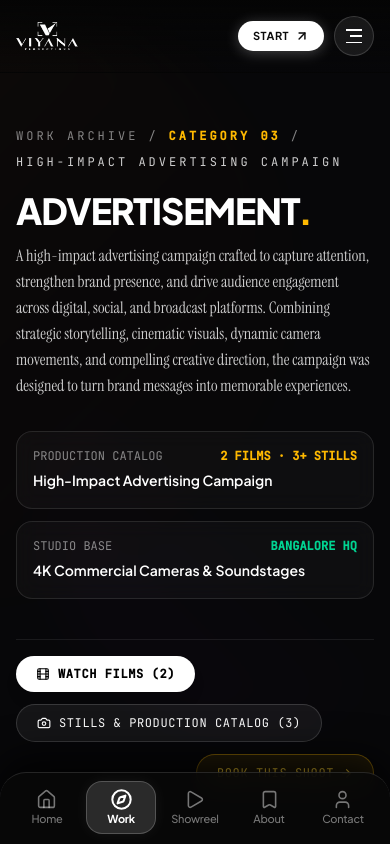
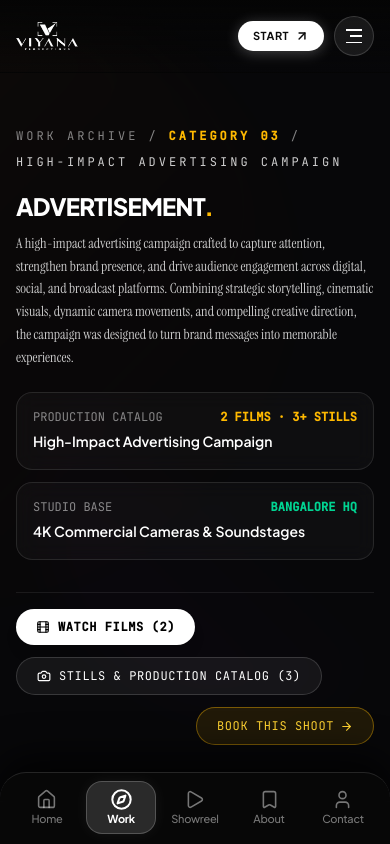
Before and after one commit to worexatechnologies-stack/viynana-producations, a React (Vite) app: page /work/advertisement in a window 390 px wide. Shown: the top 844 px of the page. Built offline with nearby package versions, Linux system fonts and the light colour scheme; the HTML template or start-up script is replaced by a standard one.

Commit message:
Optimize work/services titles to 1-2 lines with responsive sizing; sync all portfolio influencer reels and films to work detail page

```diff
--- a/src/data/projects.ts
+++ b/src/data/projects.ts
@@ -705,9 +705,12 @@ export const projects: Project[] = [
       "/final-output.mp4",
       "/final-render-video-volpue.mp4"
     ],
-    instagramReelUrl: "https://www.instagram.com/reel/DfPiKmuMugc/?psln=MXdzcmd4MTB1YXVjYw==",
+    instagramReelUrl: "https://www.instagram.com/reel/DfPiKmuMugc/?exln=MXdzcmd4MTB1YXVjYw==",
     instagramReels: [
-      "https://www.instagram.com/reel/DfPiKmuMugc/?psln=MXdzcmd4MTB1YXVjYw=="
+      "https://www.instagram.com/reel/DfPiKmuMugc/?exln=MXdzcmd4MTB1YXVjYw==",
+      "https://www.instagram.com/reel/DfCi048T8Jz/?dlrf=NHFnNzgxanY5dGpp",
+      "https://www.instagram.com/reel/De9Vwv6CBSj/?dlrf=MW1zNThlbXlhcnN4Zw==",
+      "https://www.instagram.com/reel/DeuCeLIzMWk/?psln=MXZucjJlc2pwMHQ3ZQ=="
     ],
     videoDuration: "1:30",
     description: "We shoot stylish videos and photos for influencers. It helps you to get more followers and brand deals.",
--- a/src/pages/PodcastPage.tsx
+++ b/src/pages/PodcastPage.tsx
@@ -59,7 +59,7 @@ export default function PodcastPage() {
             initial={{ opacity: 0, y: 30 }}
             animate={{ opacity: 1, y: 0 }}
             transition={{ duration: 0.8, ease: [0.16, 1, 0.3, 1] }}
-            className="text-4xl sm:text-6xl md:text-7xl lg:text-[7.5vw] font-display font-extrabold tracking-tight uppercase leading-[0.88] text-white select-none mb-6"
+            className="text-3xl sm:text-5xl md:text-6xl lg:text-[4.25rem] font-display font-extrabold tracking-tight uppercase leading-[0.98] text-white select-none mb-6"
           >
             <span className="block">YOUR VOICE.</span>
             <span className="block">YOUR PLATFORM.</span>
--- a/src/pages/StudioPage.tsx
+++ b/src/pages/StudioPage.tsx
@@ -61,7 +61,7 @@ export default function StudioPage() {
             initial={{ opacity: 0, y: 30 }}
             animate={{ opacity: 1, y: 0 }}
             transition={{ duration: 0.8, ease: [0.16, 1, 0.3, 1] }}
-            className="text-4xl sm:text-6xl md:text-7xl lg:text-[7.5vw] font-display font-extrabold tracking-tight uppercase leading-[0.88] text-white select-none mb-6"
+            className="text-3xl sm:text-5xl md:text-6xl lg:text-[4.25rem] font-display font-extrabold tracking-tight uppercase leading-[0.98] text-white select-none mb-6"
           >
             <span className="block">PROFESSIONAL</span>
             <span className="block">STUDIO SPACES.</span>
--- a/src/pages/WorkDetailPage.tsx
+++ b/src/pages/WorkDetailPage.tsx
@@ -283,6 +283,33 @@ function getProjectCinemaFilms(project: Project): CinemaFilmItem[] {
         badge: "01 / Studio Space",
         description:
           "Fully equipped production soundstage in Bangalore with Aputure/Profoto lighting grid, cyclorama wall, and client amenities.",
+      },
+    ];
+  }
+
+  if (project.slug === "influencer-shoot") {
+    return [
+      {
+        id: "influencer-1",
+        title: "Featured Influencer Film · 4K Edition",
+        tag: "Creator Showcase",
+        category: "Influencer Shoot",
+        src: "/final-output.mp4",
+        poster: "/reel-01-poster.jpg",
+        badge: "01 / Featured Reel",
+        description:
+          "High-retention 9:16 vertical cuts and cinematic 4K creator storytelling engineered to capture attention on Instagram feeds.",
+      },
+      {
+        id: "influencer-2",
+        title: "Creator Lifestyle & Viral Motion Master",
+        tag: "Creator Cinema",
+        category: "Influencer Shoot",
+        src: "/final-render-video-volpue.mp4",
+        poster: "/reel-02-poster.jpg",
+        badge: "02 / Creator Cinema",
+        description:
+          "Dynamic handheld motion, high-energy pacing, and OLED-optimized color grading for lifestyle influencers and brand collaborators.",
       },
     ];
   }
@@ -394,10 +421,21 @@ function getProjectInstagramReels(project: Project): InstagramReelItem[] {
       ? [project.instagramReelUrl]
       : [];
 
+  const customReelTitles: Record<string, string[]> = {
+    "influencer-shoot": [
+      "Creator Lifestyle & Fashion Reel",
+      "High-Retention Beauty & Viral Motion",
+      "Cinematic Brand Collaboration Cut",
+      "Dynamic Portrait & Street Editorial",
+    ],
+  };
+
+  const projectTitles = customReelTitles[project.slug] || [];
+
   rawList.forEach((url, idx) => {
     reels.push({
       id: `reel-${idx + 1}`,
-      title: `${project.title} Official Instagram Reel ${rawList.length > 1 ? `#${idx + 1}` : ""}`,
+      title: projectTitles[idx] || `${project.title} Official Instagram Reel ${rawList.length > 1 ? `#${idx + 1}` : ""}`,
       url,
       tag: `${project.category} Reel`,
     });
@@ -725,20 +763,20 @@ function UniversalWorkCinemaPage({
             <span className="text-white/80">{project.deliverableType || project.category}</span>
           </div>
 
-          {/* Hero Monumental Title with Serif Contrast */}
-          <div className="grid grid-cols-1 lg:grid-cols-12 gap-8 lg:gap-14 items-end mb-10">
-            <div className="lg:col-span-8 space-y-4">
-              <h1 className="text-4xl sm:text-6xl md:text-7xl lg:text-[6.5vw] font-display font-extrabold uppercase tracking-tight text-white leading-[0.92]">
+          {/* Hero Title with Balanced Responsive Typography (1-2 Lines Max) */}
+          <div className="grid grid-cols-1 lg:grid-cols-12 gap-6 lg:gap-12 items-end mb-8 sm:mb-10">
+            <div className="lg:col-span-8 xl:col-span-9 space-y-3 sm:space-y-4">
+              <h1 className="text-2xl sm:text-4xl md:text-5xl lg:text-[3.25rem] xl:text-[3.75rem] font-display font-extrabold uppercase tracking-tight text-white leading-[1.08] sm:leading-[1.03] max-w-4xl">
                 {project.title}
                 <span className="text-amber-400">.</span>
               </h1>
-              <p className="text-base sm:text-xl md:text-2xl font-serif font-light text-white/80 leading-relaxed max-w-3xl">
+              <p className="text-sm sm:text-lg md:text-xl font-serif font-light text-white/80 leading-relaxed max-w-3xl">
                 {project.description}
               </p>
             </div>
 
             {/* Quick Metrics Bar */}
-            <div className="lg:col-span-4 flex flex-col sm:flex-row lg:flex-col gap-3">
+            <div className="lg:col-span-4 xl:col-span-3 flex flex-col sm:flex-row lg:flex-col gap-3">
               <div className="p-4 rounded-2xl bg-white/[0.03] border border-white/10 backdrop-blur-md">
                 <div className="flex items-center justify-between text-xs font-mono text-white/50 mb-1">
                   <span>PRODUCTION CATALOG</span>
@@ -808,7 +846,7 @@ function UniversalWorkCinemaPage({
                 <span className="w-2 h-2 rounded-full bg-amber-400 animate-ping" />
                 <span>COMMERCIAL MOTION &amp; REELS</span>
               </div>
-              <h2 className="text-3xl sm:text-4xl md:text-5xl font-display font-bold uppercase tracking-tight text-white">
+              <h2 className="text-2xl sm:text-3xl md:text-4xl lg:text-5xl font-display font-bold uppercase tracking-tight text-white leading-tight">
                 {project.title} Cinema
                 <span className="text-amber-400">.</span>
               </h2>
@@ -1043,7 +1081,7 @@ function UniversalWorkCinemaPage({
                 <Sparkles size={14} />
                 <span>HIGH-RESOLUTION CATALOG</span>
               </div>
-              <h2 className="text-3xl sm:text-4xl md:text-5xl font-display font-bold uppercase tracking-tight text-white">
+              <h2 className="text-2xl sm:text-3xl md:text-4xl lg:text-5xl font-display font-bold uppercase tracking-tight text-white leading-tight">
                 Editorial Stills &amp; Production Master
                 <span className="text-amber-400">.</span>
               </h2>
@@ -1225,7 +1263,7 @@ function UniversalWorkCinemaPage({
                   <span className="w-2 h-2 rounded-full bg-pink-500 animate-pulse" />
                   <span>OFFICIAL INSTAGRAM REELS // @VIYANA.PRODUCTIONS</span>
                 </div>
-                <h2 className="text-3xl sm:text-4xl md:text-5xl font-display font-bold uppercase tracking-tight text-white">
+                <h2 className="text-2xl sm:text-3xl md:text-4xl lg:text-5xl font-display font-bold uppercase tracking-tight text-white leading-tight">
                   Vertical Motion Stories
                   <span className="text-pink-500">.</span>
                 </h2>
--- a/src/pages/WorkPage.tsx
+++ b/src/pages/WorkPage.tsx
@@ -106,7 +106,7 @@ export default function WorkPage() {
               <span className="text-[9px] sm:text-[11px] font-mono tracking-[0.2em] sm:tracking-[0.3em] uppercase block mb-2 sm:mb-3 text-white/40">
                 [ 01 // PORTFOLIO ARCHIVE ]
               </span>
-              <h1 className="text-[clamp(2.5rem,8vw,5.5rem)] font-display font-extrabold tracking-tight uppercase text-white leading-[0.95]">
+              <h1 className="text-3xl sm:text-5xl lg:text-6xl font-display font-extrabold tracking-tight uppercase text-white leading-[1.02]">
                 SELECTED{" "}
                 <span className="text-white/40 hover:text-white transition-colors duration-500">
                   WORK.
@@ -242,7 +242,7 @@ export default function WorkPage() {
                   OUR 13 SERVICES
                 </span>
               </div>
-              <h2 className="text-3xl sm:text-5xl lg:text-6xl font-display font-extrabold uppercase tracking-tight leading-none text-white">
+              <h2 className="text-2xl sm:text-4xl lg:text-5xl font-display font-extrabold uppercase tracking-tight leading-tight text-white">
                 THE 13 SERVICES.
               </h2>
               <p className="text-xs sm:text-sm font-mono mt-3 max-w-2xl leading-relaxed text-brand-grey">
```
Also changed, not shown: src/pages/ProductShootDetailPage.tsx (+9 -9 lines).
